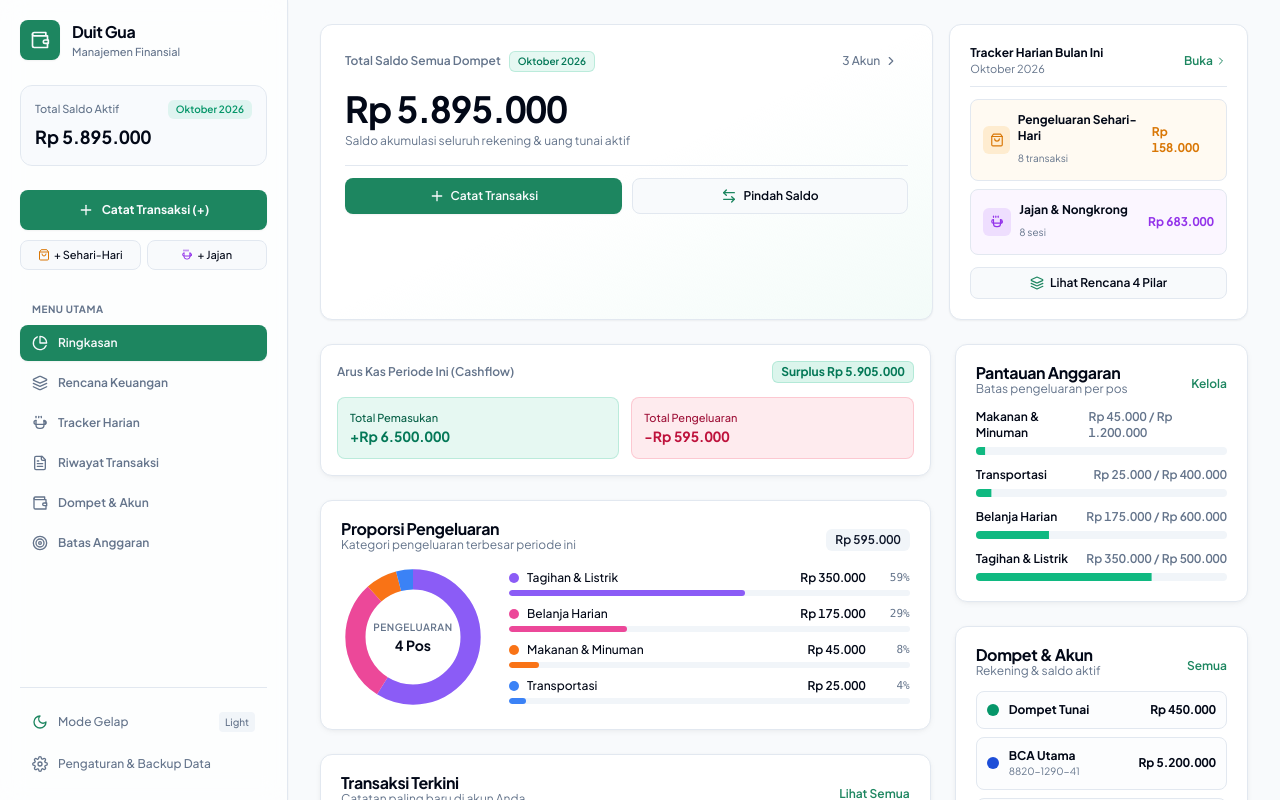
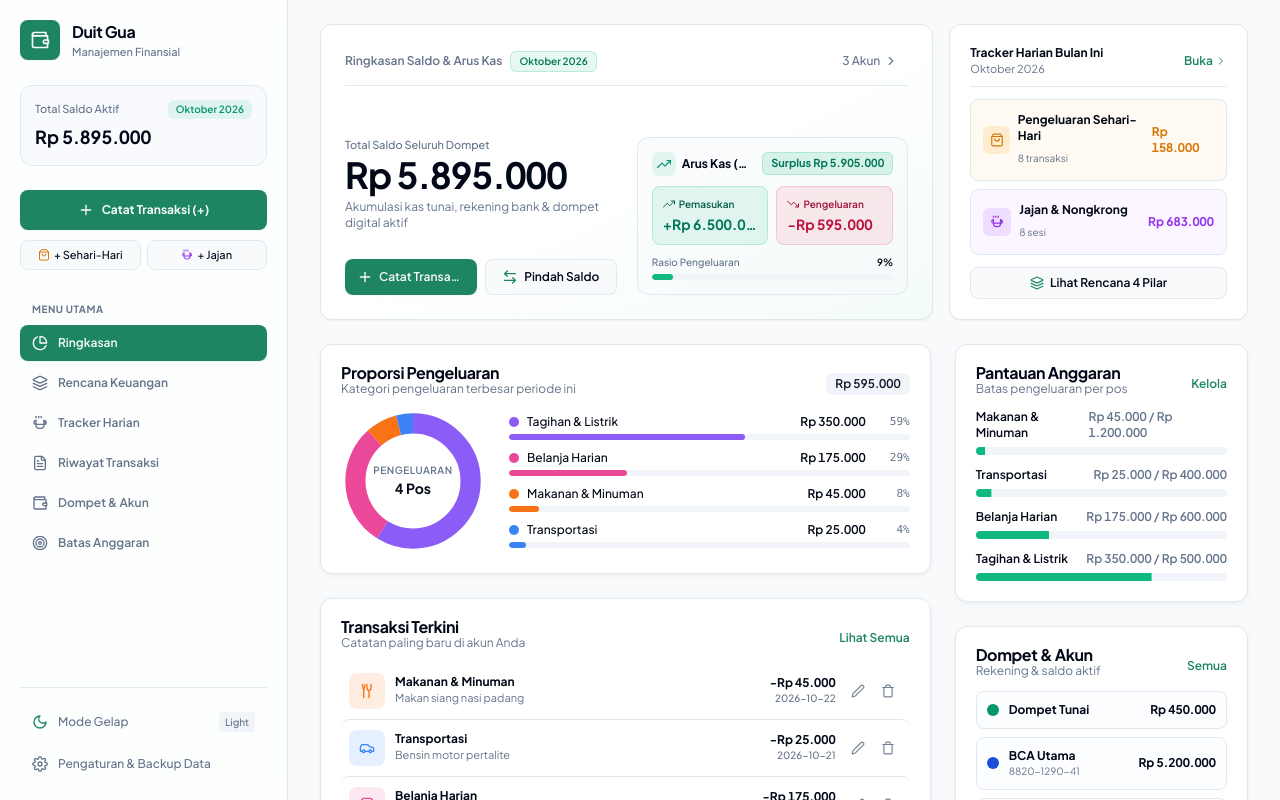
Before and after one commit to fliyyer/duit-gua, a React (Vite) app: page / in a window 1280 px wide. Shown: the top 800 px of the page. Built offline with nearby package versions, Linux system fonts and the light colour scheme.

Commit message:
feat(dashboard): integrate cashflow directly into hero banner

```diff
--- a/src/views/DashboardView.tsx
+++ b/src/views/DashboardView.tsx
@@ -2,9 +2,10 @@ import React from 'react';
 import { AppState, TabType, Transaction } from '../types';
 import { formatRupiah, getCurrentMonthString, formatMonthIndo } from '../utils/currency';
 import { Icon } from '../components/Icon';
-import { CategoryExpenseChart, CashflowBar } from '../components/Charts';
+import { CategoryExpenseChart } from '../components/Charts';
 import { Card, CardHeader, CardTitle, CardDescription, CardContent } from '../components/ui/card';
 import { Button } from '../components/ui/button';
+import { Badge } from '../components/ui/badge';
 import { Progress } from '../components/ui/progress';
 
 interface DashboardViewProps {
@@ -37,6 +38,8 @@ export const DashboardView: React.FC<DashboardViewProps> = ({
   const totalExpense = monthTransactions
     .filter((t) => t.type === 'expense')
     .reduce((sum, t) => sum + t.amount, 0);
+
+  const netCashflow = totalIncome - totalExpense;
 
   const totalBalance = state.wallets.reduce((sum, w) => sum + w.balance, 0);
 
@@ -71,13 +74,13 @@ export const DashboardView: React.FC<DashboardViewProps> = ({
     <div className="flex flex-col gap-6 pb-20">
       {/* Top Banner on Desktop & Mobile */}
       <div className="grid grid-cols-1 lg:grid-cols-3 gap-4">
-        {/* Kartu Saldo Utama (Main Hero Card) */}
-        <Card className="lg:col-span-2 p-5 sm:p-6 rounded-xl border bg-gradient-to-br from-card via-card to-emerald-500/5 shadow-sm flex flex-col justify-between">
-          <div className="flex flex-col gap-4">
-            <div className="flex items-center justify-between">
+        {/* Kartu Saldo Utama & Arus Kas Terintegrasi (Combined Hero Banner) */}
+        <Card className="lg:col-span-2 p-5 sm:p-6 rounded-xl border bg-gradient-to-br from-card via-card to-emerald-500/5 shadow-sm flex flex-col justify-between gap-4">
+          {/* Header Row: Title, Month Badge, and Wallets Link */}
+          <div className="flex items-center justify-between border-b pb-3">
             <div className="flex items-center gap-2">
               <span className="text-xs font-semibold text-muted-foreground">
-                  Total Saldo Semua Dompet
+                Ringkasan Saldo & Arus Kas
               </span>
               <span className="text-[10px] font-semibold text-emerald-700 dark:text-emerald-400 bg-emerald-500/10 px-2 py-0.5 rounded-md border border-emerald-500/20">
                 {formatMonthIndo(currentMonth)}
@@ -92,32 +95,108 @@ export const DashboardView: React.FC<DashboardViewProps> = ({
             </button>
           </div>
 
+          {/* 2-Column Responsive Body: Left = Saldo & Quick Actions, Right = Cashflow Summary */}
+          <div className="grid grid-cols-1 md:grid-cols-2 gap-4 sm:gap-5 items-stretch">
+            {/* Left Side: Saldo Utama & Action Buttons */}
+            <div className="flex flex-col justify-between gap-3">
               <div>
+                <span className="text-[11px] font-medium text-muted-foreground block mb-0.5">
+                  Total Saldo Seluruh Dompet
+                </span>
                 <div className="text-2xl sm:text-3xl lg:text-4xl font-extrabold tabular-nums tracking-tight text-foreground break-words">
                   {formatRupiah(totalBalance)}
                 </div>
                 <p className="text-xs text-muted-foreground mt-1">
-                Saldo akumulasi seluruh rekening & uang tunai aktif
+                  Akumulasi kas tunai, rekening bank & dompet digital aktif
                 </p>
               </div>
 
               {/* Action Buttons */}
-            <div className="grid grid-cols-2 gap-2.5 pt-3 border-t">
+              <div className="grid grid-cols-2 gap-2 pt-1">
                 <Button
                   onClick={onOpenAddTransaction}
-                className="h-9 rounded-lg bg-primary hover:bg-primary/90 text-primary-foreground text-xs font-semibold gap-1.5 shadow-sm"
+                  className="h-9 rounded-lg bg-primary hover:bg-primary/90 text-primary-foreground text-xs font-semibold gap-1.5 shadow-sm px-2 sm:px-3"
                 >
-                <Icon name="plus" className="w-4 h-4" />
-                <span>Catat Transaksi</span>
+                  <Icon name="plus" className="w-4 h-4 shrink-0" />
+                  <span className="truncate">Catat Transaksi</span>
                 </Button>
                 <Button
                   variant="outline"
                   onClick={onOpenTransfer}
-                className="h-9 rounded-lg text-xs font-semibold gap-1.5 hover:bg-accent"
+                  className="h-9 rounded-lg text-xs font-semibold gap-1.5 hover:bg-accent px-2 sm:px-3"
                 >
-                <Icon name="arrow-left-right" className="w-4 h-4 text-primary" />
-                <span>Pindah Saldo</span>
+                  <Icon name="arrow-left-right" className="w-4 h-4 text-primary shrink-0" />
+                  <span className="truncate">Pindah Saldo</span>
                 </Button>
+              </div>
+            </div>
+
+            {/* Right Side: Integrated Cashflow (Arus Kas Periode Ini) */}
+            <div className="p-3.5 rounded-xl border bg-muted/30 dark:bg-muted/15 flex flex-col justify-between gap-2.5">
+              <div className="flex items-center justify-between gap-1.5">
+                <div className="flex items-center gap-1.5 min-w-0">
+                  <div className="w-6 h-6 rounded-md bg-emerald-500/10 text-emerald-600 dark:text-emerald-400 flex items-center justify-center shrink-0">
+                    <Icon name="trending-up" className="w-3.5 h-3.5" />
+                  </div>
+                  <span className="text-xs font-bold text-foreground truncate">
+                    Arus Kas (Cashflow)
+                  </span>
+                </div>
+                <Badge
+                  variant={netCashflow >= 0 ? "success" : "destructive"}
+                  className="tabular-nums font-bold text-[11px] py-0.5 px-2 shrink-0"
+                >
+                  {netCashflow >= 0 ? 'Surplus ' : 'Defisit '}
+                  {formatRupiah(netCashflow)}
+                </Badge>
+              </div>
+
+              {/* Pemasukan vs Pengeluaran mini cards */}
+              <div className="grid grid-cols-2 gap-2">
+                <div className="p-2.5 rounded-lg bg-emerald-500/10 border border-emerald-500/20 min-w-0">
+                  <div className="flex items-center gap-1 text-[10px] font-semibold text-emerald-800 dark:text-emerald-300 mb-0.5">
+                    <Icon name="trending-up" className="w-3 h-3 shrink-0" />
+                    <span className="truncate">Pemasukan</span>
+                  </div>
+                  <p className="text-xs sm:text-sm font-extrabold text-emerald-700 dark:text-emerald-400 tabular-nums truncate">
+                    +{formatRupiah(totalIncome)}
+                  </p>
+                </div>
+
+                <div className="p-2.5 rounded-lg bg-rose-500/10 border border-rose-500/20 min-w-0">
+                  <div className="flex items-center gap-1 text-[10px] font-semibold text-rose-800 dark:text-rose-300 mb-0.5">
+                    <Icon name="trending-down" className="w-3 h-3 shrink-0" />
+                    <span className="truncate">Pengeluaran</span>
+                  </div>
+                  <p className="text-xs sm:text-sm font-extrabold text-rose-700 dark:text-rose-400 tabular-nums truncate">
+                    -{formatRupiah(totalExpense)}
+                  </p>
+                </div>
+              </div>
+
+              {/* Progress bar visual ratio */}
+              <div className="space-y-1">
+                <div className="flex items-center justify-between text-[10px] text-muted-foreground font-medium">
+                  <span>Rasio Pengeluaran</span>
+                  <span className="tabular-nums font-semibold text-foreground">
+                    {totalIncome > 0 ? Math.min(100, Math.round((totalExpense / totalIncome) * 100)) : (totalExpense > 0 ? 100 : 0)}%
+                  </span>
+                </div>
+                <div className="w-full bg-muted h-1.5 rounded-full overflow-hidden">
+                  <div
+                    className={`h-full rounded-full transition-all duration-300 ${
+                      totalExpense > totalIncome
+                        ? 'bg-rose-500'
+                        : (totalIncome > 0 && totalExpense / totalIncome > 0.8)
+                        ? 'bg-amber-500'
+                        : 'bg-emerald-500'
+                    }`}
+                    style={{
+                      width: `${totalIncome > 0 ? Math.min(100, Math.round((totalExpense / totalIncome) * 100)) : (totalExpense > 0 ? 100 : 0)}%`,
+                    }}
+                  />
+                </div>
+              </div>
             </div>
           </div>
         </Card>
@@ -192,9 +271,6 @@ export const DashboardView: React.FC<DashboardViewProps> = ({
       <div className="grid grid-cols-1 lg:grid-cols-3 gap-6">
         {/* Kolom Kiri / Utama (2 Kolom di Desktop) */}
         <div className="lg:col-span-2 space-y-6">
-          {/* Ringkasan Arus Kas */}
-          <CashflowBar income={totalIncome} expense={totalExpense} />
-
           {/* Grafik Proporsi Pengeluaran */}
           <CategoryExpenseChart
             transactions={monthTransactions}
```
Lines whose indentation alone changed are shown as unchanged.
